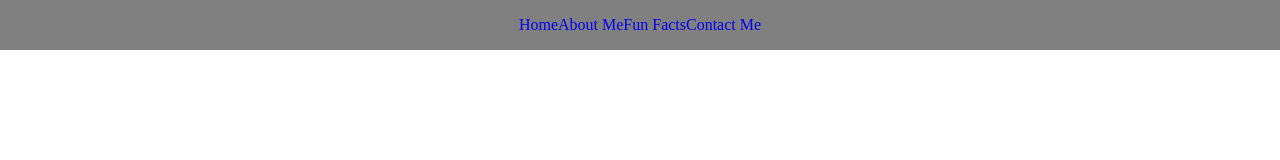
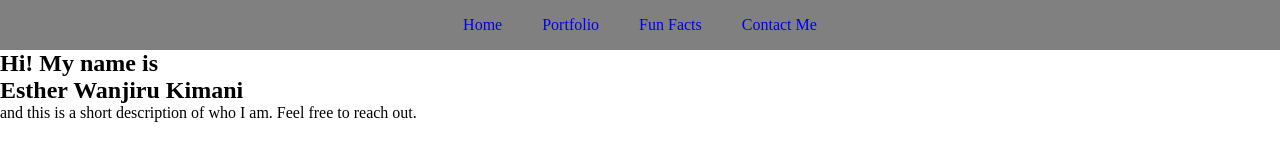
Before and after one commit to estherkimani/portfolio, a plain HTML site: page index.html in a window 1280 px wide. Drawn offline with Linux system fonts and the light colour scheme.

Commit message:
I added content to the home section and added an Id for styling

```diff
--- a/index.html
+++ b/index.html
@@ -5,18 +5,23 @@
     <link rel="stylesheet" href="styles.css" type="text/css">
   </head>
   <body>
-    <div class="start">
     <nav class="bar">
       <!--  <img src="images/logo.jpg" alt="Logo of the name Esther" class="logo"-->
       <ul>
         <li><a href="#">Home</a></li>
-          <li><a href="#">About Me</a></li>
+        <li><a href="#">Portfolio</a></li>
         <li><a href="#">Fun Facts</a></li>
         <li><a href="#">Contact Me</a></li>
       </ul>
     </nav>
+    <section id="HomeSection">
+      <h1 class= "heading">Hi! My name is</h1>
+      <h1 class= "heading">Esther Wanjiru Kimani</h1>
+      <p>and this is a short description of who I am. Feel free to reach out.</p>
 
-    </div>
+    </section>
+
+
 
   </body>
 </html>
--- a/styles.css
+++ b/styles.css
@@ -15,4 +15,10 @@
 }
 .bar ul li a{
   text-decoration: none;
+  padding: 5px 20px;
 }
+/*home*/
+#HomeSection{
+  display: flex;
+  flex-direction: column;
+}
```
Lines whose indentation alone changed are shown as unchanged.
